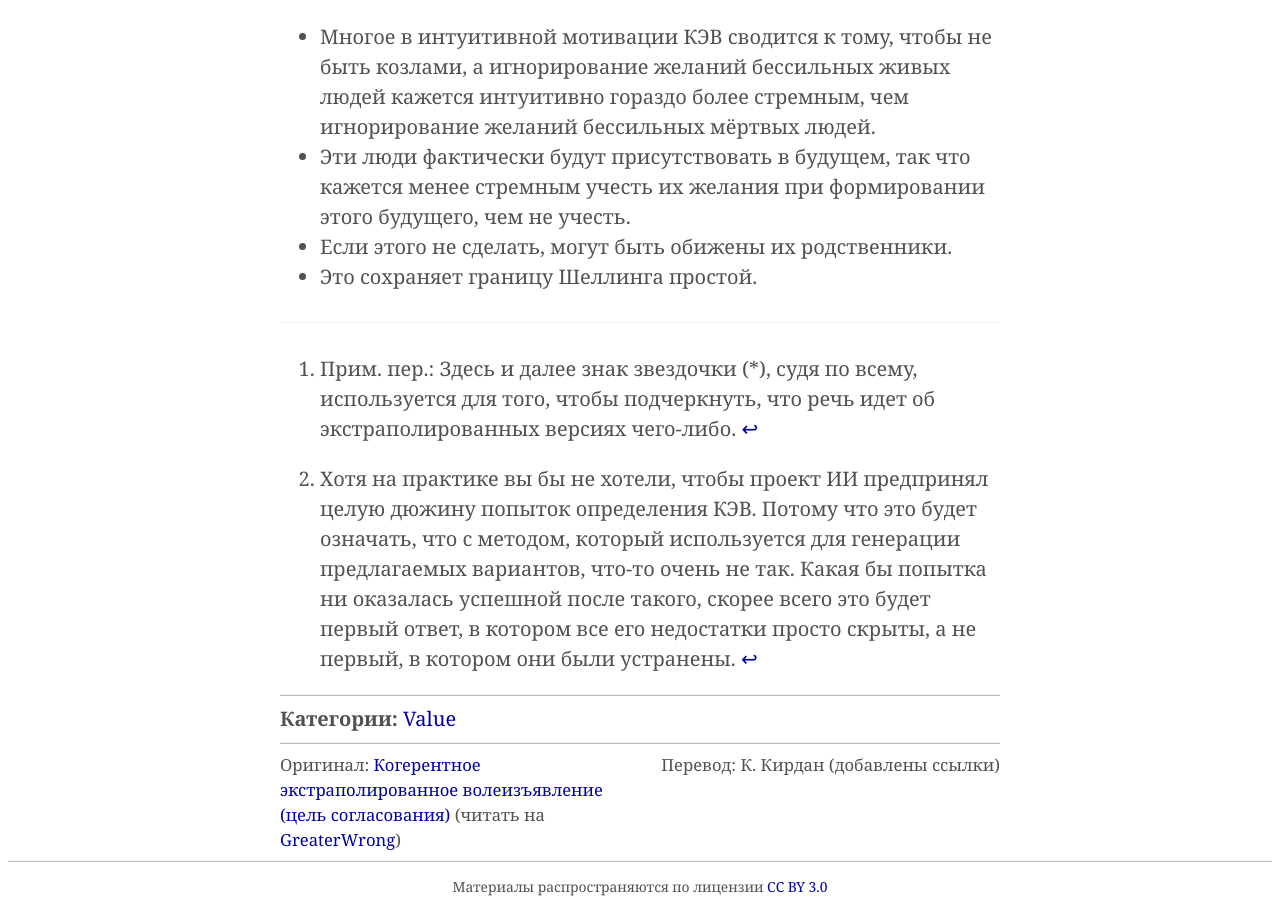
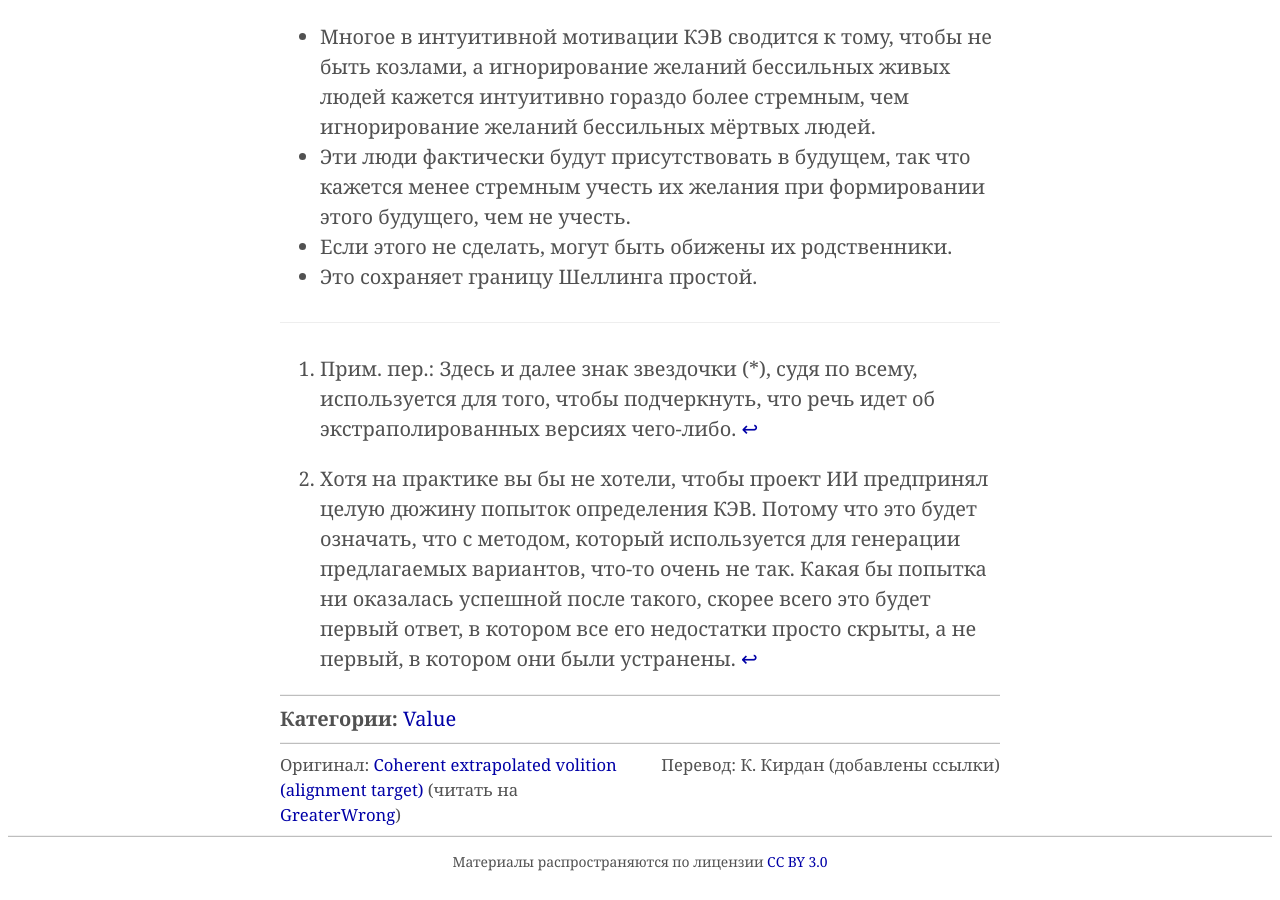
Before and after one commit to Arbital-RU/arbital-ru.github.io, a Jekyll site: the page built from _posts/2025-04-13-cev.md, in a window 1280 px wide and 900 px high, scrolled down 25638 px. Built offline with Jekyll 4.4.1, drawn with Linux system fonts in a browser that asks for light colours; after the commit the page ends 26513 px from its top, so only the background shows below that.

Commit message:
Update p.yaml

```diff
--- a/_data/p.yaml
+++ b/_data/p.yaml
@@ -282,7 +282,7 @@ Convergent strategies of self-modification", description: "The strategies we'd e
 
 - {id: "detrimental", title: "'Detrimental'", description: "The opposite of beneficial.", domains: ["ai_alignment"]}
 
-- {id: "cev", title: "Когерентное экстраполированное волеизъявление (цель согласования)", description: "A proposed direction for an extremely well-aligned autonomous superintelligence - do what humans would want, if we knew what the AI knew, thought that fast, and understood ourselves.", translated: true, ru_description: "Предлагаемое направление для крайне хорошо согласованного автономного сверхинтеллекта - делать то, что люди хотели бы, если бы знали все, что знает ИИ, думали бы столь же быстро, и понимали бы самих себя.", domains: ["ai_alignment"]}
+- {id: "cev", title: "Coherent extrapolated volition (alignment target)", description: "A proposed direction for an extremely well-aligned autonomous superintelligence - do what humans would want, if we knew what the AI knew, thought that fast, and understood ourselves.", translated: true, ru_description: "Предлагаемое направление для крайне хорошо согласованного автономного сверхинтеллекта - делать то, что люди хотели бы, если бы знали все, что знает ИИ, думали бы столь же быстро, и понимали бы самих себя.", domains: ["ai_alignment"]}
 
 - {id: "value_cosmopolitan", title: "Cosmopolitan value", description: "Intuitively: Value as seen from a broad, embracing standpoint that is aware of how other entities may not always be like us or easily understandable to us, yet still worthwhile.", domains: ["ai_alignment"]}
 
```
